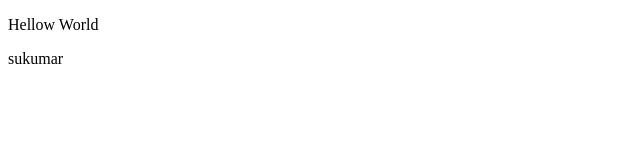
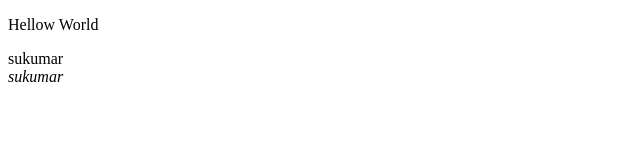
Before and after one commit to Dopatisukumar/Git_Practice, a plain HTML site: page index.html in a window 1280 px wide. Shown: the full height of the page, 0-640 px from the left. Drawn offline with Linux system fonts and the light colour scheme.

Commit message:
feature added

```diff
--- a/index.html
+++ b/index.html
@@ -1,3 +1,4 @@
 <!DOCTYPE html>
 <p>Hellow World</p>
 <a>sukumar</a>
+<address> sukumar <address></address></address>
```
